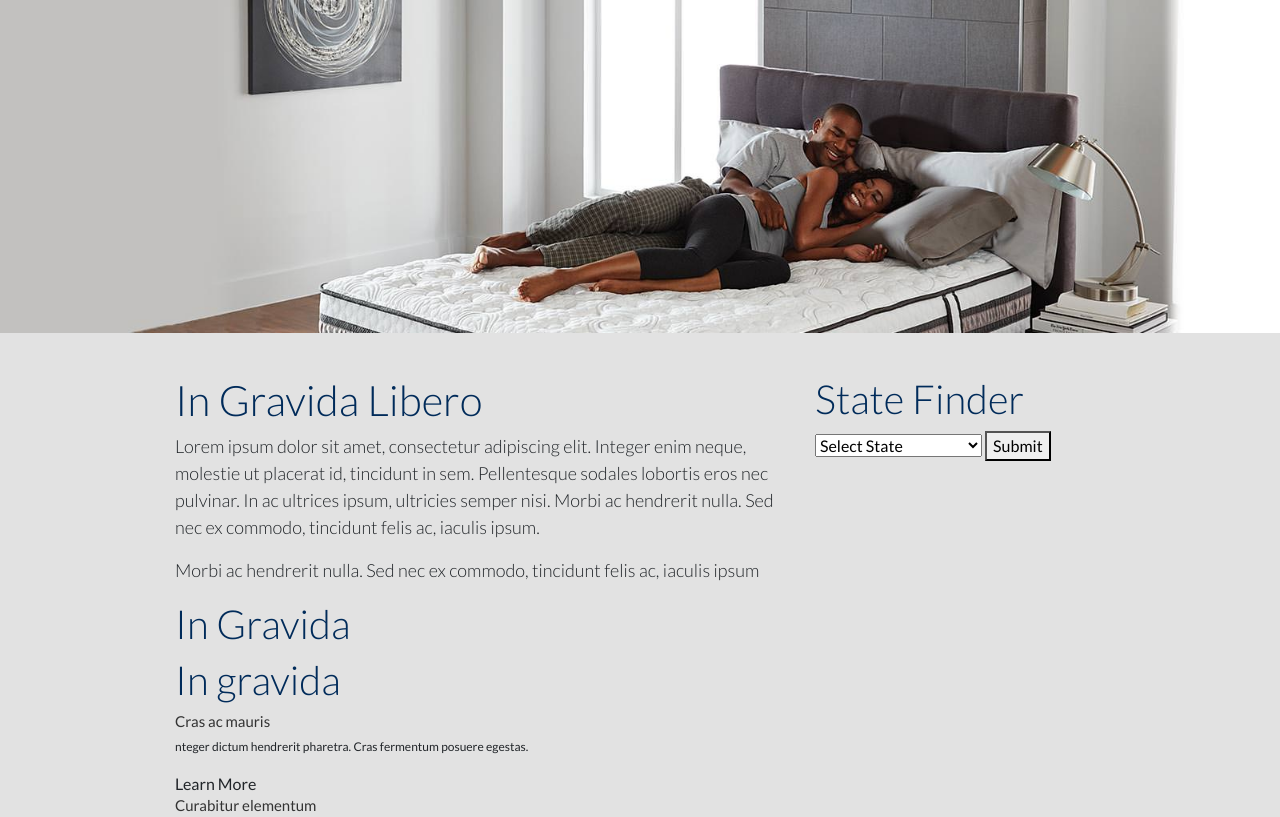
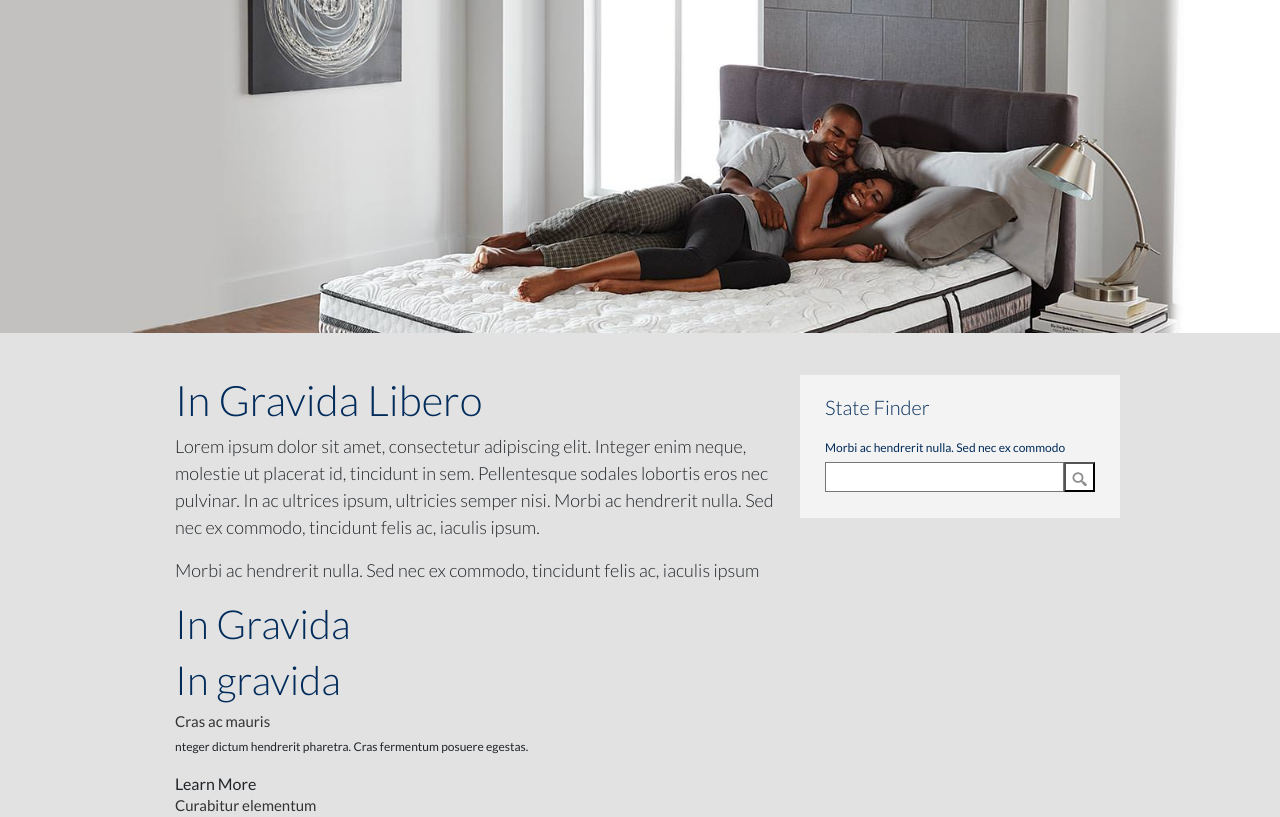
Before and after one commit to KTruong88/tagrem, a plain HTML site: page index.html in a window 1280 px wide. Shown: the top 817 px of the page. Drawn offline with nearby package versions, Linux system fonts and the light colour scheme.

Commit message:
working on state-selector

```diff
--- a/css/style.css
+++ b/css/style.css
@@ -52,3 +52,40 @@ body {
   font-size: 18px;
   font-weight: 200;
 }
+
+.background-light {
+  background-color: #f3f3f3;
+  height: 143px;
+}
+
+.state-finder-header {
+  font-size: 20px;
+  margin: 20px 10px 20px 10px;
+}
+
+.state-finder > p {
+  color: #002b5a;
+  margin: 0px 10px 5px 10px;
+  font-size: 12px;
+}
+
+select {
+  -webkit-appearance: none;
+  -moz-appearance: none;
+  text-indent: 1px;
+  text-overflow: '';
+  border-radius: 0;
+  font-size: 13px;
+  margin-left: 10px;
+  width: 100%;
+  background-color: #fff;
+}
+
+.finder {
+  display: flex;
+}
+
+.search {
+  margin-right: 10px;
+  background-color: white;
+}
--- a/index.html
+++ b/index.html
@@ -17,10 +17,13 @@
             <p>Lorem ipsum dolor sit amet, consectetur adipiscing elit. Integer enim neque, molestie ut placerat id, tincidunt in sem. Pellentesque sodales lobortis eros nec pulvinar. In ac ultrices ipsum, ultricies semper nisi. Morbi ac hendrerit nulla. Sed nec ex commodo, tincidunt felis ac, iaculis ipsum.</p>
             <p class="unbold">Morbi ac hendrerit nulla. Sed nec ex commodo, tincidunt felis ac, iaculis ipsum</p>
           </div>
-          <div class="col-4">
-            <h2>State Finder</h2>
+          <div class="col-4 state-finder background-light">
+            <h2 class="state-finder-header">State Finder</h2>
+            <p>Morbi ac hendrerit nulla. Sed nec ex commodo</p>
+
+            <div class="finder">
               <select>
-                <option value="">Select State</option>
+                  <option value=""></option>
                   <option value="AL">Alabama</option>
                   <option value="AK">Alaska</option>
                   <option value="AZ">Arizona</option>
@@ -73,7 +76,8 @@
                   <option value="WI">Wisconsin</option>
                   <option value="WY">Wyoming</option>
               </select>
-            <button type="submit">Submit</button>
+              <button type="submit" class="search"><img src="materials/images/search.png" alt="magnifying-glass-icon"></button>
+            </div>
           </div>
         </div>
 
```
Lines whose indentation alone changed are shown as unchanged.
